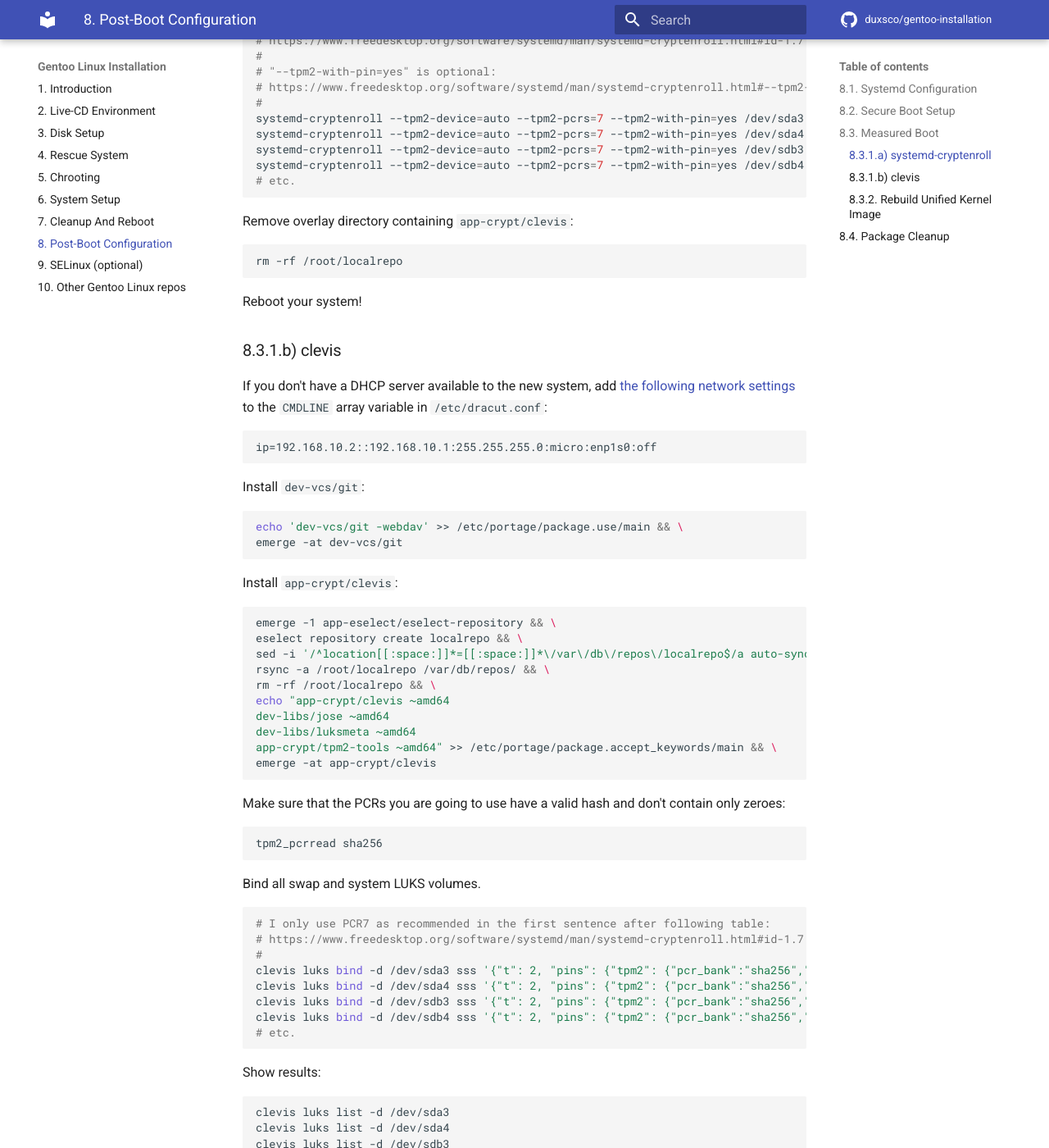
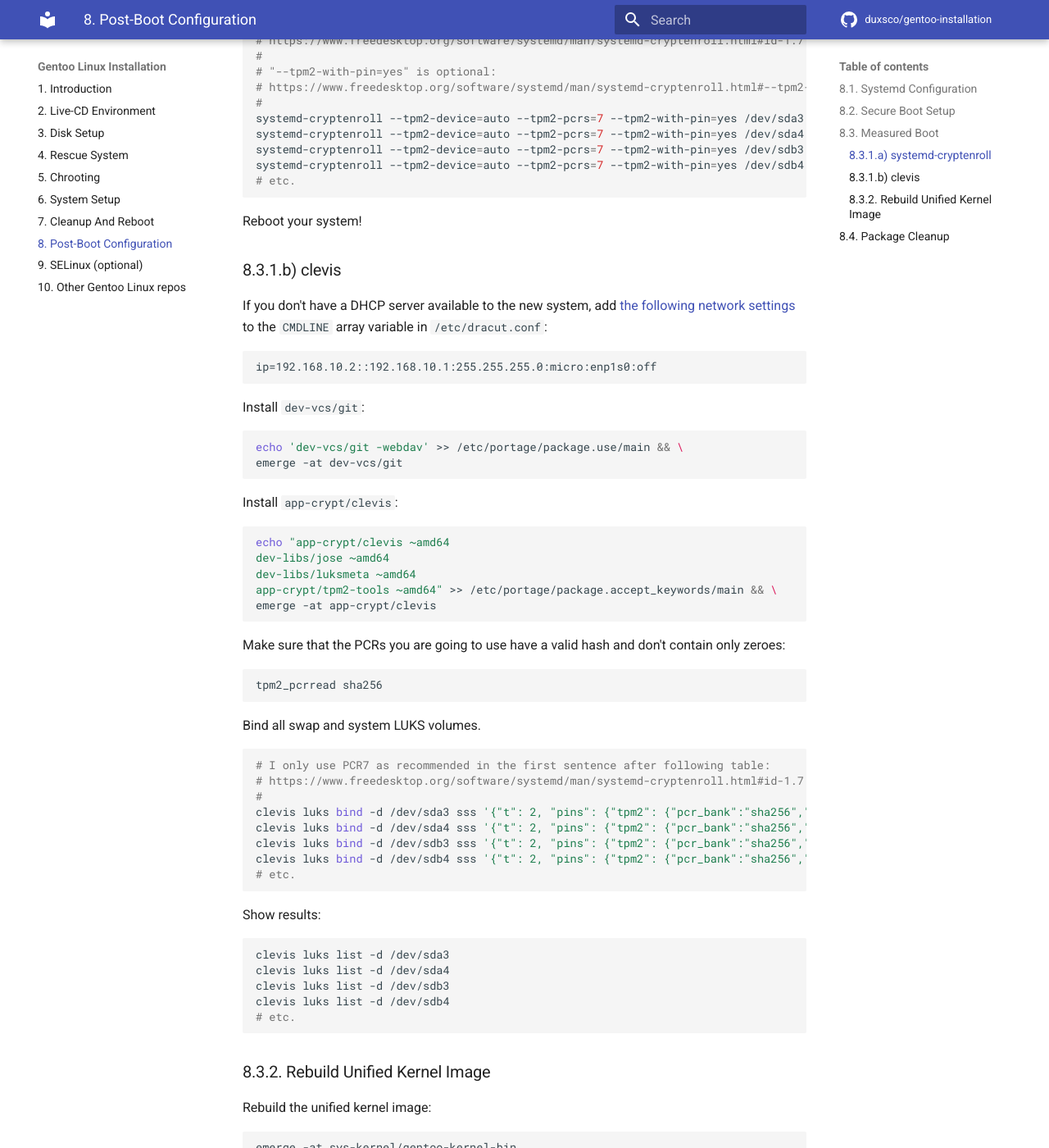
Before and after one commit to duxsco/gentoo-installation, an MkDocs documentation site: the page built from docs/post-boot_configuration.md, in a window 1280 px wide and 1400 px high, scrolled down 2967 px. Shown: the whole window at 82% size. Built offline with MkDocs 1.6.1 and Material for MkDocs 9.7.7, drawn with Linux system fonts in a browser that asks for light colours; comment, search, counter and statistics services are not loaded.

Commit message:
Use overlay "duxsco"

````diff
--- a/docs/post-boot_configuration.md
+++ b/docs/post-boot_configuration.md
@@ -149,12 +149,6 @@ systemd-cryptenroll --tpm2-device=auto --tpm2-pcrs=7 --tpm2-with-pin=yes /dev/sd
 # etc.
 ```
 
-Remove overlay directory containing `app-crypt/clevis`:
-
-```shell
-rm -rf /root/localrepo
-```
-
 Reboot your system!
 
 ### 8.3.1.b) clevis
@@ -175,11 +169,6 @@ emerge -at dev-vcs/git
 Install `app-crypt/clevis`:
 
 ```shell
-emerge -1 app-eselect/eselect-repository && \
-eselect repository create localrepo && \
-sed -i '/^location[[:space:]]*=[[:space:]]*\/var\/db\/repos\/localrepo$/a auto-sync = false' /etc/portage/repos.conf/eselect-repo.conf && \
-rsync -a /root/localrepo /var/db/repos/ && \
-rm -rf /root/localrepo && \
 echo "app-crypt/clevis ~amd64
 dev-libs/jose ~amd64
 dev-libs/luksmeta ~amd64
````
Also changed, not shown: docs/disk_setup.md (+6 -1 lines), docs/live-cd_environment.md (+1 -1 lines).
